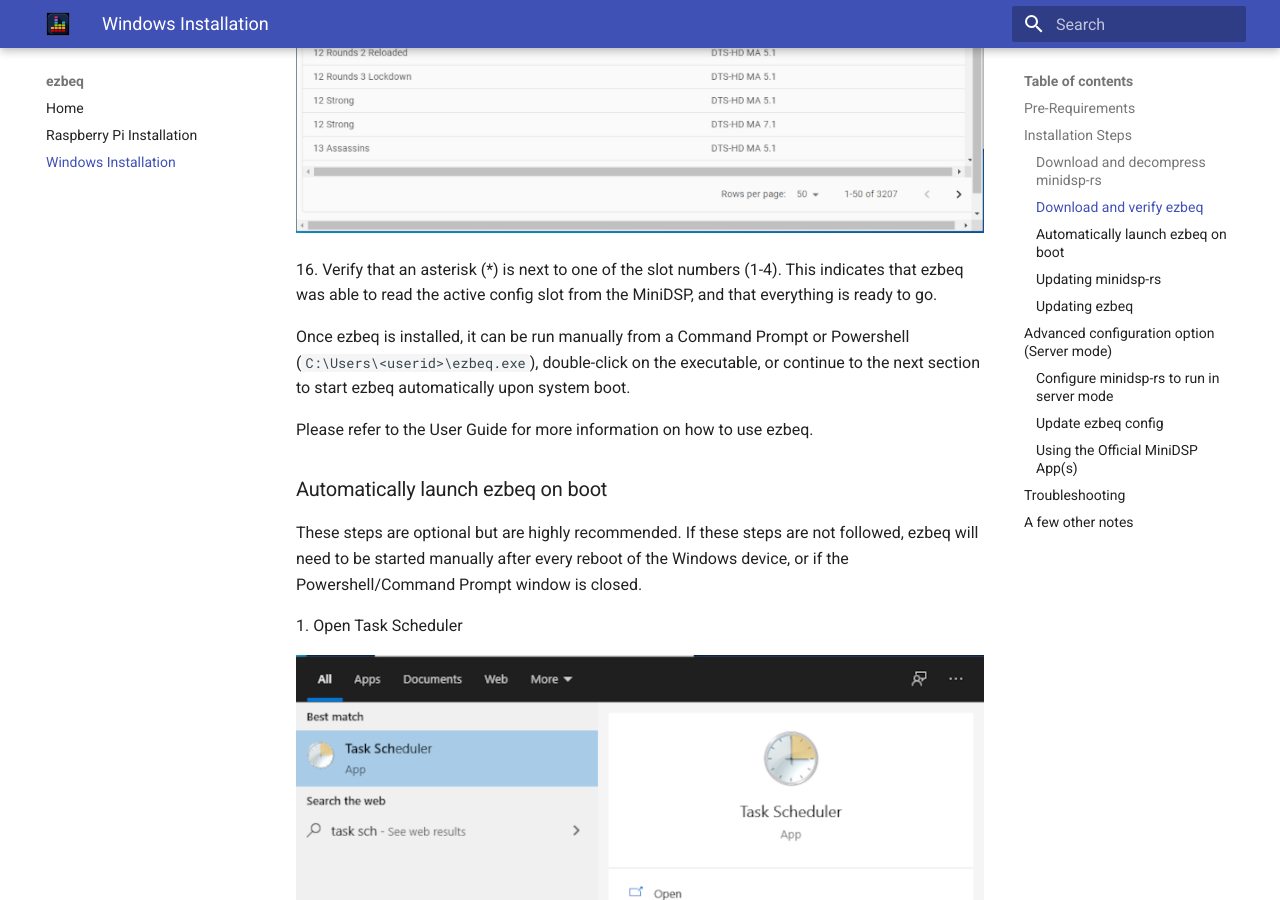
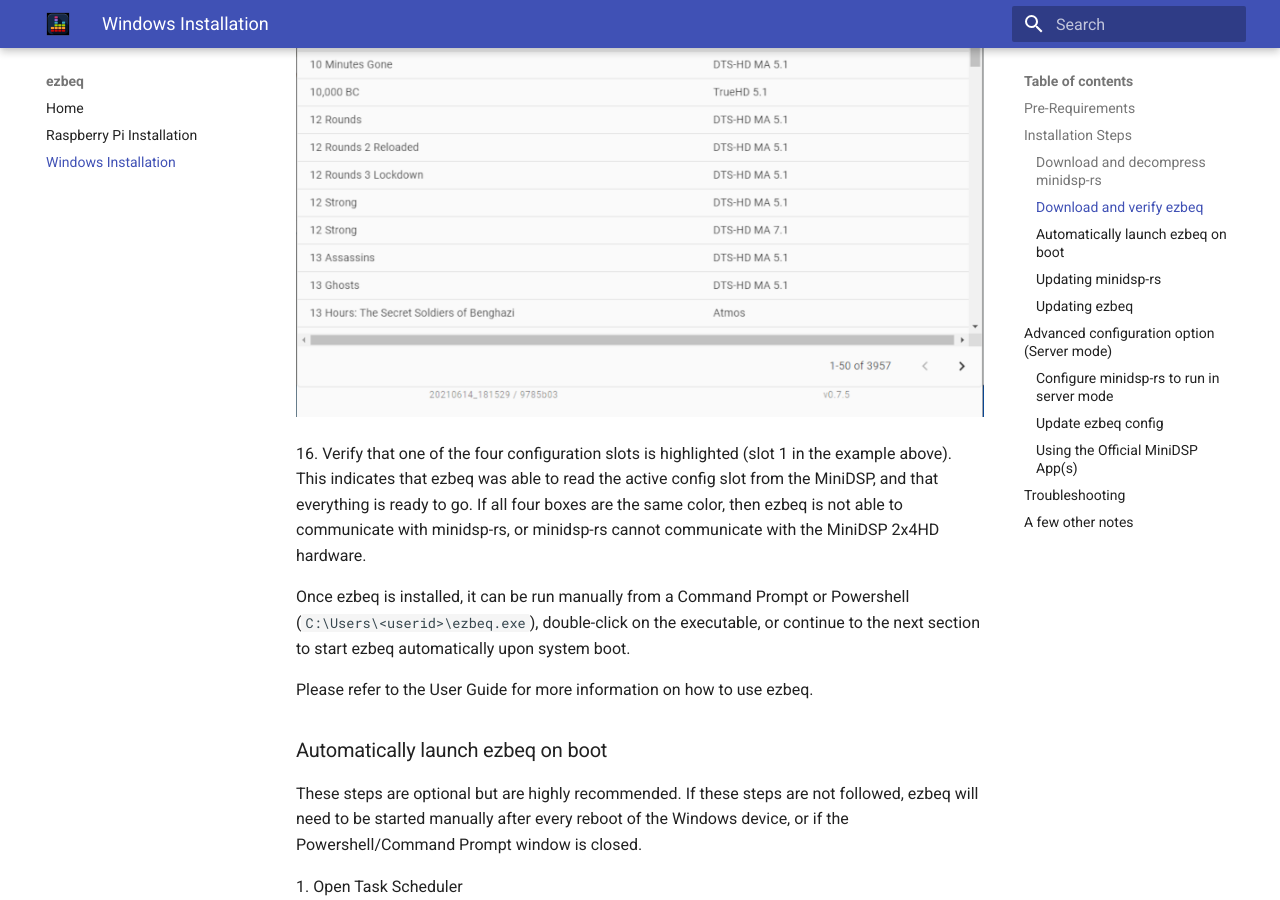
Before and after one commit to 3ll3d00d/ezbeq, an MkDocs documentation site: the page built from docs/win.md, in a window 1280 px wide and 900 px high, scrolled down 13644 px. Built offline with MkDocs 1.6.1 and Material for MkDocs 9.7.7, drawn with Linux system fonts in a browser that asks for light colours; some of the changed text lies outside the part shown.

Commit message:
Update win documentation for options and screenshots of ezbeq

````diff
--- a/docs/win.md
+++ b/docs/win.md
@@ -16,7 +16,7 @@
 
 minidsp-rs is a utility, written by mrene on avsforum.com, which allows the system to communicate with the MiniDSP 2x4HD, without using the proprietary minidsp plugin. Pre-compiled binaries are available for most operating systems, and there is an available Windows executable.
 
-1\. Open a browser and go to [https://github.com/mrene/minidsp-rs/releases](https://github.com/mrene/minidsp-rs/releases). Download file minidsp.x86_64-pc-windows-msvc.zip, saving it in the Downloads folder of the currently logged in user (this should be the default).
+1\. Open a browser and go to [https://github.com/mrene/minidsp-rs/releases](https://github.com/mrene/minidsp-rs/releases). Download file minidsp.x86_64-pc-windows-msvc.zip, saving it in the Downloads folder of the currently logged in user (this should be the default). Please download v0.1 or greater.
 
 ![minidsp-rs site](./img/win01.png)
 
@@ -128,7 +128,7 @@
 
 ![Example of ezbeq interface](./img/win24.png)
 
-16\. Verify that an asterisk (\*) is next to one of the slot numbers (1-4). This indicates that ezbeq was able to read the active config slot from the MiniDSP, and that everything is ready to go.
+16\. Verify that one of the four configuration slots is highlighted (slot 1 in the example above). This indicates that ezbeq was able to read the active config slot from the MiniDSP, and that everything is ready to go. If all four boxes are the same color, then ezbeq is not able to communicate with minidsp-rs, or minidsp-rs cannot communicate with the MiniDSP 2x4HD hardware.
 
 Once ezbeq is installed, it can be run manually from a Command Prompt or Powershell (`C:\Users\<userid>\ezbeq.exe`), double-click on the executable, or continue to the next section to start ezbeq automatically upon system boot.
 
@@ -260,10 +260,10 @@
 
 ![Example of config file](./img/win38.png)
 
-3\. Add the following line and then Save the file.
+3\. Add the following line and then Save the file. Note there are 4 spaces, then the word "options".
 
 ```
-minidspOptions: --tcp 127.0.0.1
+    options: '--tcp 127.0.0.1:5333'
 ```
 
 NOTE: This configuration assumes that minidsp-rs and ezbeq are running on the same system. If minidsp-rs is running in server mode on a separate device, then enter the IP address of the remote system.
````
Also changed, not shown: other parts of docs/win.md (+1 -1 lines), docs/img/win08.png, docs/img/win21.png, docs/img/win22.png, docs/img/win24.png, docs/img/win38.png, docs/img/win39.png.
